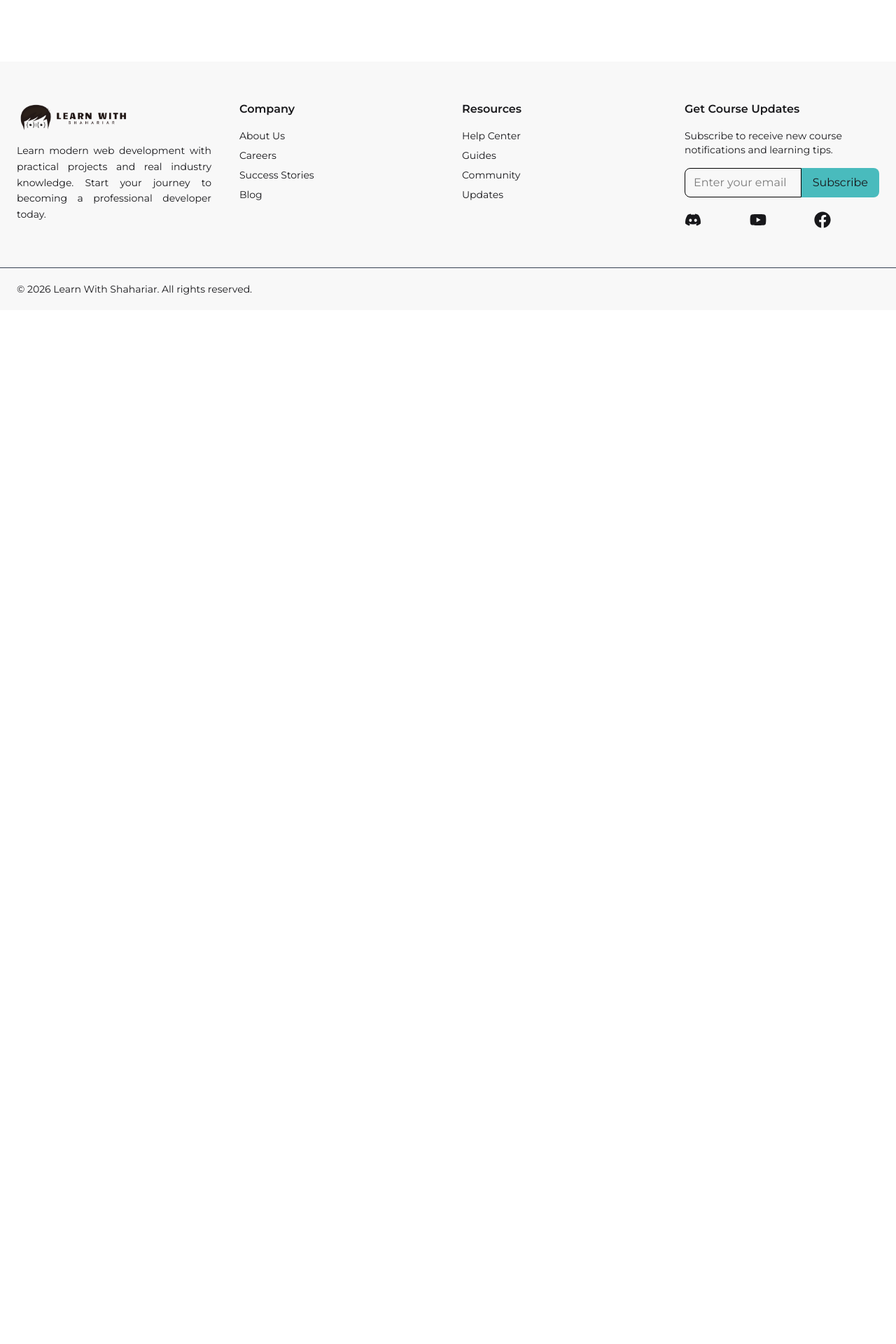
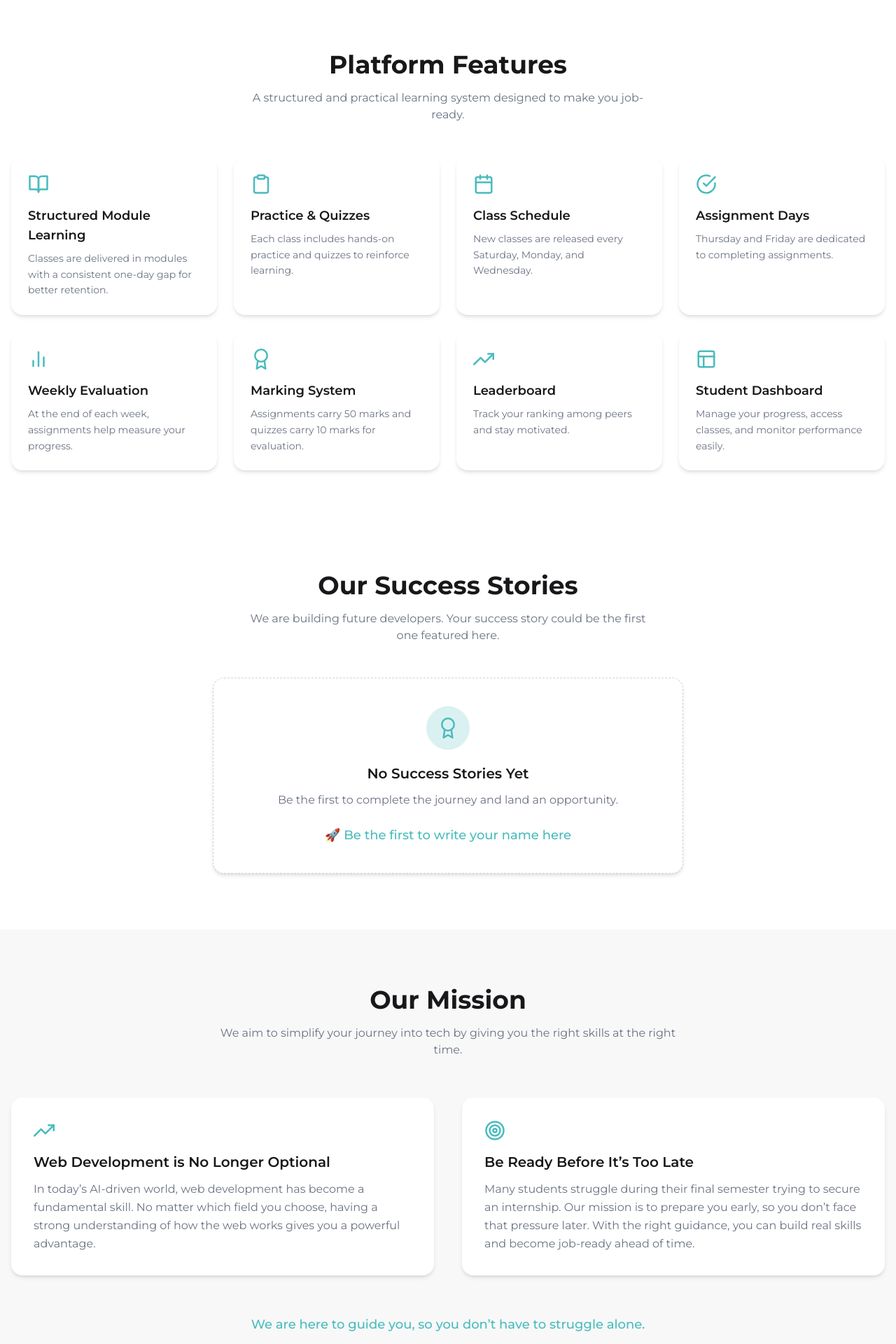
Before and after one commit to shahariarshawon/learn-with-shahariar, a React (Vite) app: page / in a window 1280 px wide. Shown: the part 2260-4180 px from the top of the page at 70% size. Before the commit the page ends 2703 px from the top, so only its background shows below. Built offline with nearby package versions, Linux system fonts and the light colour scheme.

Commit message:
Homepage design has been completed with Our success, Our features and Our mission section

```diff
--- /dev/null
+++ b/src/components/Features.jsx
@@ -0,0 +1,102 @@
+import React from "react";
+import {
+  FiBookOpen,
+  FiCalendar,
+  FiCheckCircle,
+  FiBarChart2,
+  FiAward,
+  FiLayout,
+  FiClipboard,
+  FiTrendingUp,
+} from "react-icons/fi";
+
+const Features = () => {
+  const features = [
+    {
+      icon: <FiBookOpen />,
+      title: "Structured Module Learning",
+      desc: "Classes are delivered in modules with a consistent one-day gap for better retention.",
+    },
+    {
+      icon: <FiClipboard />,
+      title: "Practice & Quizzes",
+      desc: "Each class includes hands-on practice and quizzes to reinforce learning.",
+    },
+    {
+      icon: <FiCalendar />,
+      title: "Class Schedule",
+      desc: "New classes are released every Saturday, Monday, and Wednesday.",
+    },
+    {
+      icon: <FiCheckCircle />,
+      title: "Assignment Days",
+      desc: "Thursday and Friday are dedicated to completing assignments.",
+    },
+    {
+      icon: <FiBarChart2 />,
+      title: "Weekly Evaluation",
+      desc: "At the end of each week, assignments help measure your progress.",
+    },
+    {
+      icon: <FiAward />,
+      title: "Marking System",
+      desc: "Assignments carry 50 marks and quizzes carry 10 marks for evaluation.",
+    },
+    {
+      icon: <FiTrendingUp />,
+      title: "Leaderboard",
+      desc: "Track your ranking among peers and stay motivated.",
+    },
+    {
+      icon: <FiLayout />,
+      title: "Student Dashboard",
+      desc: "Manage your progress, access classes, and monitor performance easily.",
+    },
+  ];
+
+  return (
+    <section className="max-w-7xl mx-auto px-4 py-16">
+
+      {/* HEADER */}
+      <div className="text-center mb-12">
+        <h3 className="text-3xl md:text-4xl font-bold mb-4">
+          Platform Features
+        </h3>
+        <p className="text-gray-500 max-w-xl mx-auto">
+          A structured and practical learning system designed to make you job-ready.
+        </p>
+      </div>
+
+      {/* FEATURES GRID */}
+      <div className="grid sm:grid-cols-2 lg:grid-cols-4 gap-6">
+
+        {features.map((feature, index) => (
+          <div
+            key={index}
+            className="bg-white p-6 rounded-2xl shadow-md hover:shadow-xl transition duration-300 group"
+          >
+
+            {/* ICON */}
+            <div className="text-3xl text-[#49bbbd] mb-4 group-hover:scale-110 transition">
+              {feature.icon}
+            </div>
+
+            {/* TITLE */}
+            <h4 className="text-lg font-semibold mb-2">
+              {feature.title}
+            </h4>
+
+            {/* DESCRIPTION */}
+            <p className="text-sm text-gray-500 leading-relaxed">
+              {feature.desc}
+            </p>
+
+          </div>
+        ))}
+
+      </div>
+    </section>
+  );
+};
+
+export default Features;
--- /dev/null
+++ b/src/components/Mission.jsx
@@ -0,0 +1,70 @@
+import React from "react";
+import { FiTarget, FiTrendingUp } from "react-icons/fi";
+
+const Mission = () => {
+  return (
+    <section className="bg-base-200 py-20">
+      <div className="max-w-7xl mx-auto px-4">
+
+        {/* HEADER */}
+        <div className="text-center mb-14">
+          <h3 className="text-3xl md:text-4xl font-bold mb-4">
+            Our Mission
+          </h3>
+          <p className="text-gray-500 max-w-2xl mx-auto">
+            We aim to simplify your journey into tech by giving you the right skills at the right time.
+          </p>
+        </div>
+
+        {/* CONTENT GRID */}
+        <div className="grid md:grid-cols-2 gap-10">
+
+          {/* CARD 1 */}
+          <div className="bg-white p-8 rounded-2xl shadow-md hover:shadow-xl transition">
+            <div className="text-[#49bbbd] text-3xl mb-4">
+              <FiTrendingUp />
+            </div>
+
+            <h4 className="text-xl font-semibold mb-3">
+              Web Development is No Longer Optional
+            </h4>
+
+            <p className="text-gray-500 leading-relaxed">
+              In today’s AI-driven world, web development has become a fundamental skill.
+              No matter which field you choose, having a strong understanding of how the web works
+              gives you a powerful advantage.
+            </p>
+          </div>
+
+          {/* CARD 2 */}
+          <div className="bg-white p-8 rounded-2xl shadow-md hover:shadow-xl transition">
+            <div className="text-[#49bbbd] text-3xl mb-4">
+              <FiTarget />
+            </div>
+
+            <h4 className="text-xl font-semibold mb-3">
+              Be Ready Before It’s Too Late
+            </h4>
+
+            <p className="text-gray-500 leading-relaxed">
+              Many students struggle during their final semester trying to secure an internship.
+              Our mission is to prepare you early, so you don’t face that pressure later.
+              With the right guidance, you can build real skills and become job-ready ahead of time.
+            </p>
+          </div>
+
+        </div>
+
+        {/* BOTTOM STATEMENT */}
+        <div className="text-center mt-14">
+          <p className="text-lg font-medium text-[#49bbbd]">
+            We are here to guide you, so you don’t have to struggle alone.
+          </p>
+        </div>
+
+      </div>
+    </section>
+  );
+};
+
+export default Mission;
--- /dev/null
+++ b/src/components/Success.jsx
@@ -0,0 +1,49 @@
+import React from "react";
+import { FiAward } from "react-icons/fi";
+
+const Success = () => {
+  return (
+    <section className="max-w-7xl mx-auto px-4 py-20 text-center">
+
+      {/* HEADER */}
+      <h3 className="text-3xl md:text-4xl font-bold mb-4">
+        Our Success Stories
+      </h3>
+
+      <p className="text-gray-500 mb-12 max-w-xl mx-auto">
+        We are building future developers. Your success story could be the first one featured here.
+      </p>
+
+      {/* EMPTY STATE CARD */}
+      <div className="bg-white rounded-2xl shadow-md p-10 max-w-2xl mx-auto border border-dashed border-gray-300">
+
+        {/* ICON */}
+        <div className="flex justify-center mb-5">
+          <div className="bg-[#49bbbd]/20 p-4 rounded-full text-[#49bbbd] text-3xl">
+            <FiAward />
+          </div>
+        </div>
+
+        {/* MESSAGE */}
+        <h4 className="text-xl font-semibold mb-3">
+          No Success Stories Yet
+        </h4>
+
+        <p className="text-gray-500 mb-6">
+          Be the first to complete the journey and land an opportunity.
+        </p>
+
+        {/* HIGHLIGHT MESSAGE */}
+        <p className="text-lg font-medium text-[#49bbbd]">
+          🚀 Be the first to write your name here
+        </p>
+
+      </div>
+
+
+
+    </section>
+  );
+};
+
+export default Success;
--- a/src/layouts/RootLayout.jsx
+++ b/src/layouts/RootLayout.jsx
@@ -5,7 +5,7 @@ import Footer from "../components/Footer";
 
 const RootLayout = () => {
   return (
-    <div>
+    <div className="scroll-smooth">
       <header>
         <Header></Header>
       </header>
--- a/src/pages/HomePage.jsx
+++ b/src/pages/HomePage.jsx
@@ -1,12 +1,18 @@
-import React from 'react';
-import Banner from '../components/Banner';
-import OurCourses from '../components/OurCourses';
+import React from "react";
+import Banner from "../components/Banner";
+import OurCourses from "../components/OurCourses";
+import Features from "../components/Features";
+import Success from "../components/Success";
+import Mission from "../components/Mission";
 
 const HomePage = () => {
   return (
     <div>
       <Banner></Banner>
       <OurCourses></OurCourses>
+      <Features></Features>
+      <Success></Success>
+      <Mission></Mission>
     </div>
   );
 };
```
Lines whose indentation alone changed are shown as unchanged.
